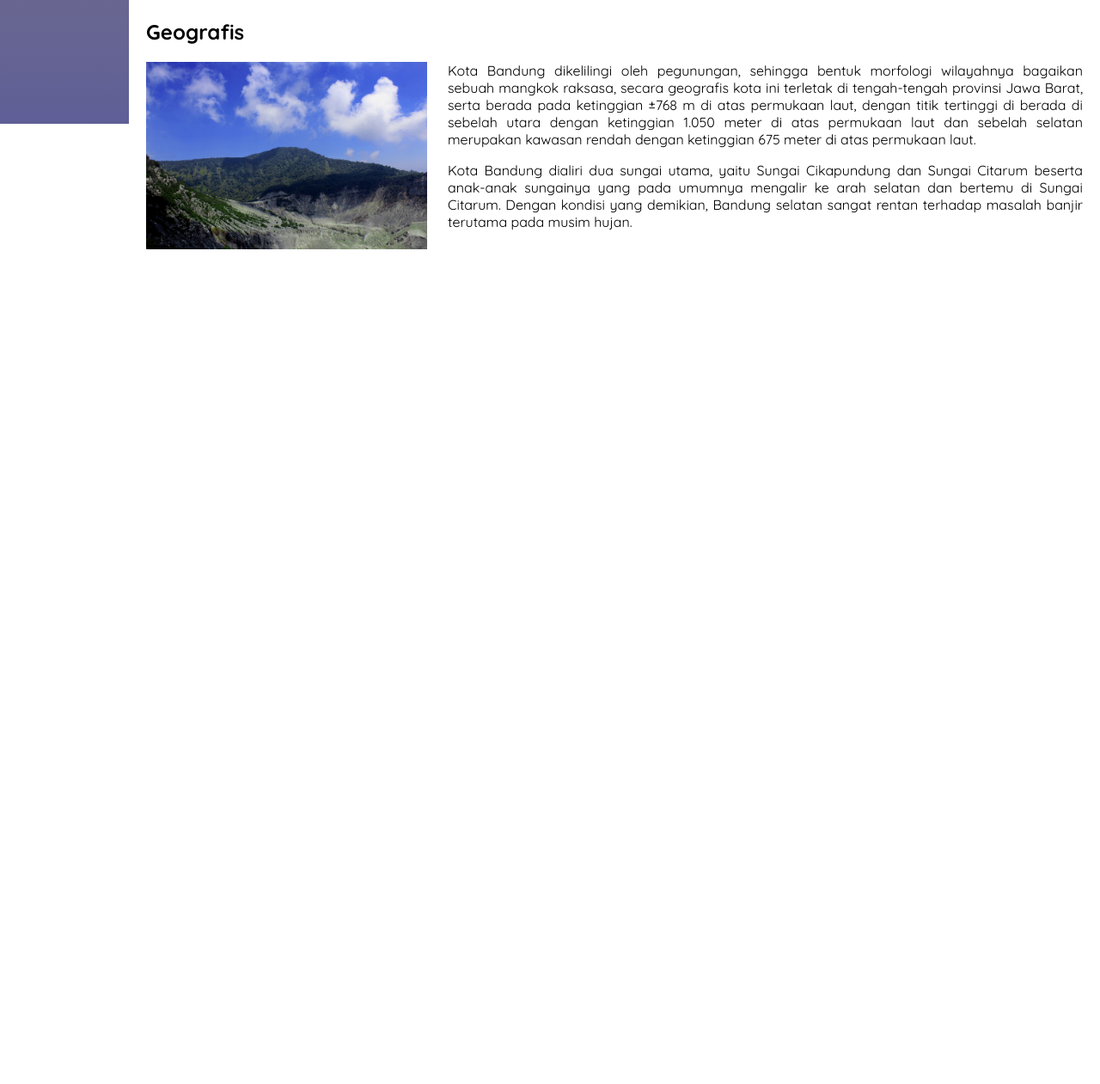
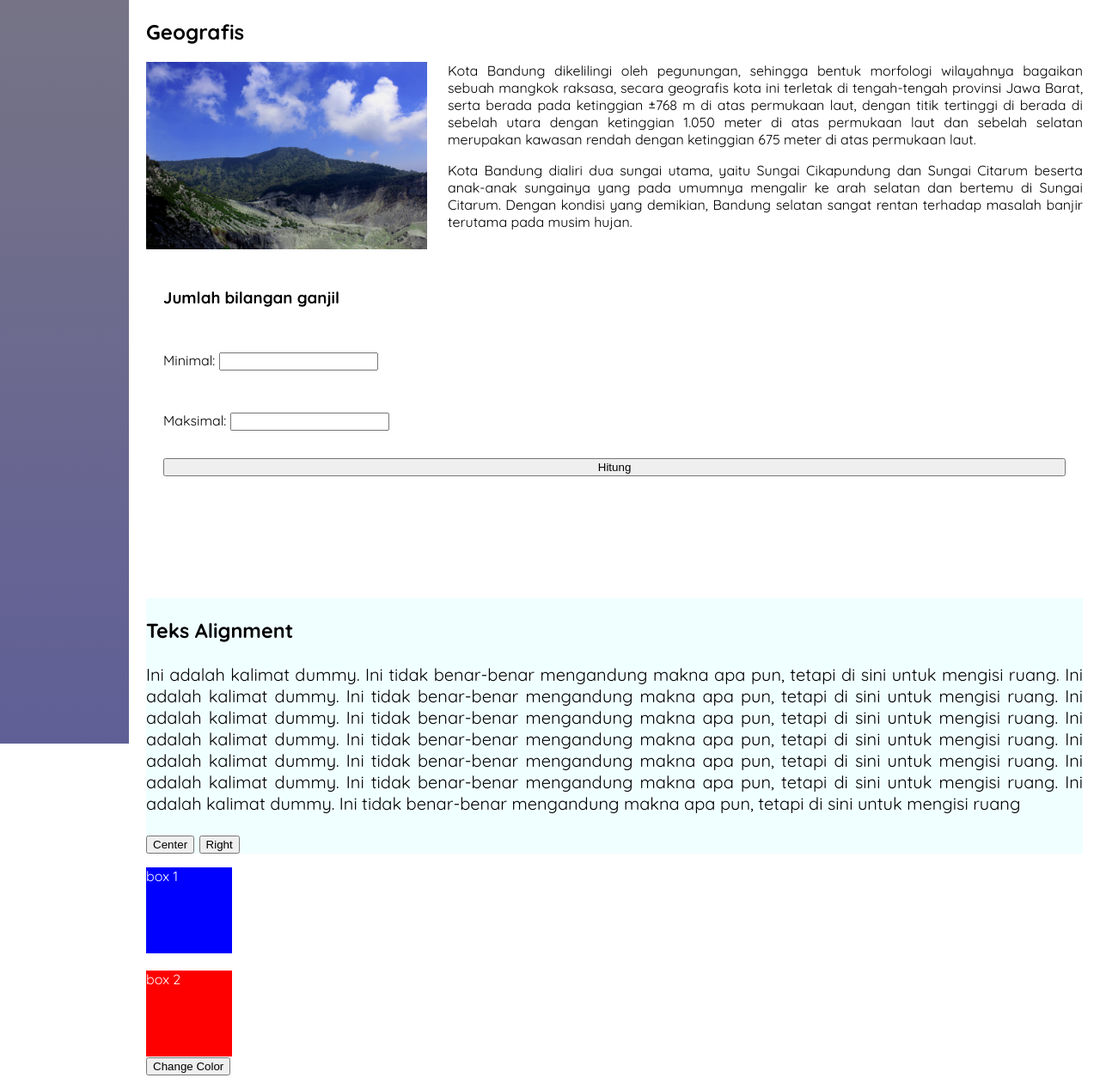
Before and after one commit to alsafau10/week-3-abp, a plain HTML site: page index.html in a window 1280 px wide. Shown: the part 524-1785 px from the top of the page at 86% size. Before the commit the page ends 824 px from the top, so only its background shows below. Drawn offline with Linux system fonts and the light colour scheme.

Commit message:
penambahan file script untuk implementasi javascript

```diff
--- a/index.html
+++ b/index.html
@@ -5,6 +5,7 @@
     <meta charset="UTF-8">
     <meta name="viewport" content="width=device-width, initial-scale=1.0">
     <link rel="stylesheet" type="text/css" href="style.css">
+    <script src="script.js"></script>
     <title>Fauzan Almas Saepullah - 1301210558</title>
 </head>
 
@@ -71,7 +72,56 @@
                     pada musim hujan.
                 </p>
             </article>
+            <div class="imple-js" id="content">
+                <h3>Jumlah bilangan ganjil</h3>
+                <p>Minimal: <input type="number" id="min"></p>
+                <p>Maksimal: <input type="number" id="maks"></p>
+                <button onclick="calculateSum()">Hitung</button>
+                <p id="Hasil"></p>
+                <p id="list-angka"></p>
+            </div>
+            <div class="rel">
+                <div class="text-box">
+                    <h3>Teks Alignment</h3>
+                    <p class="text-alig" id="text-a">Ini adalah kalimat dummy. Ini tidak benar-benar mengandung makna
+                        apa pun,
+                        tetapi di
+                        sini untuk mengisi ruang. Ini adalah kalimat dummy. Ini tidak benar-benar mengandung makna apa
+                        pun,
+                        tetapi di
+                        sini untuk mengisi ruang. Ini adalah kalimat dummy. Ini tidak benar-benar mengandung makna apa
+                        pun,
+                        tetapi di
+                        sini untuk mengisi ruang. Ini adalah kalimat dummy. Ini tidak benar-benar mengandung makna apa
+                        pun,
+                        tetapi di
+                        sini untuk mengisi ruang. Ini adalah kalimat dummy. Ini tidak benar-benar mengandung makna apa
+                        pun,
+                        tetapi di
+                        sini untuk mengisi ruang. Ini adalah kalimat dummy. Ini tidak benar-benar mengandung makna apa
+                        pun,
+                        tetapi di
+                        sini untuk mengisi ruang. Ini adalah kalimat dummy. Ini tidak benar-benar mengandung makna apa
+                        pun,
+                        tetapi di
+                        sini untuk mengisi ruang</p>
+                    <button onclick="changeTextAlignment('center')">Center</button>
+                    <button onclick="changeTextAlignment('right')">Right</button>
+
+                </div>
+                <div class="change-color">
+                    <div class="box1">box 1</div>
+                    <div class="box2">box 2</div>
+                    <button onclick="changeBoxColor()">Change Color</button>
+
+                </div>
+            </div>
+
         </div>
+
+
+
+
     </main>
 </body>
 
--- /dev/null
+++ b/script.js
@@ -0,0 +1,33 @@
+const calculateSum = () => {
+    const min = parseInt(document.getElementById("min").value);
+    const max = parseInt(document.getElementById("maks").value);
+    let result = 0;
+    const numbers = [];
+
+    // Loop through the range and add odd numbers to the result
+    for (let i = min; i <= max; i++) {
+        if (i % 2 !== 0) {
+            result += i;
+            numbers.push(i);
+        }
+    }
+
+    document.getElementById("Hasil").textContent = "Jumlah dari bilangan ganjil: " + result;
+    document.getElementById("list-angka").textContent = "Angka-angka yang ditambahkan: " + numbers.join("+ ");
+}
+
+
+const changeTextAlignment = (alignment) => {
+    document.getElementById("text-a").style.textAlign = alignment;
+}
+
+const changeBoxColor = () => {
+    const box2 = document.getElementsByClassName('box2')[0];
+    const originalColor = "red";
+
+    if (box2.style.backgroundColor === originalColor || box2.style.backgroundColor === "") {
+        box2.style.backgroundColor = "green";
+    } else {
+        box2.style.backgroundColor = originalColor;
+    }
+}
--- a/style.css
+++ b/style.css
@@ -107,6 +107,7 @@
      flex-flow: column nowrap;
      gap: 1rem 2rem;
      padding: 10px 20px;
+     order: 1;
  }
 
  #Sejarah>img {
@@ -121,3 +122,40 @@
      width: 30%;
      margin-right: 1.5rem;
  }
+
+ .rel {
+     position: relative;
+     flex: 1;
+     gap: 1rem;
+     flex-flow: column nowrap;
+     display: flex;
+     order: 2;
+     margin-top: 20px;
+ }
+
+ .box1 {
+     width: 100px;
+     height: 100px;
+     background-color: blue;
+     display: flex;
+     margin-right: 20px;
+     color: white;
+ }
+
+ .box2 {
+     width: 100px;
+     height: 100px;
+     background-color: red;
+     display: flex;
+     flex-direction: column;
+     margin-top: 20px;
+     color: white;
+ }
+
+ .text-box {
+     background-color: azure;
+     padding: 0;
+     margin: 0;
+     gap: 0;
+     font-size: 20px;
+ }
```
